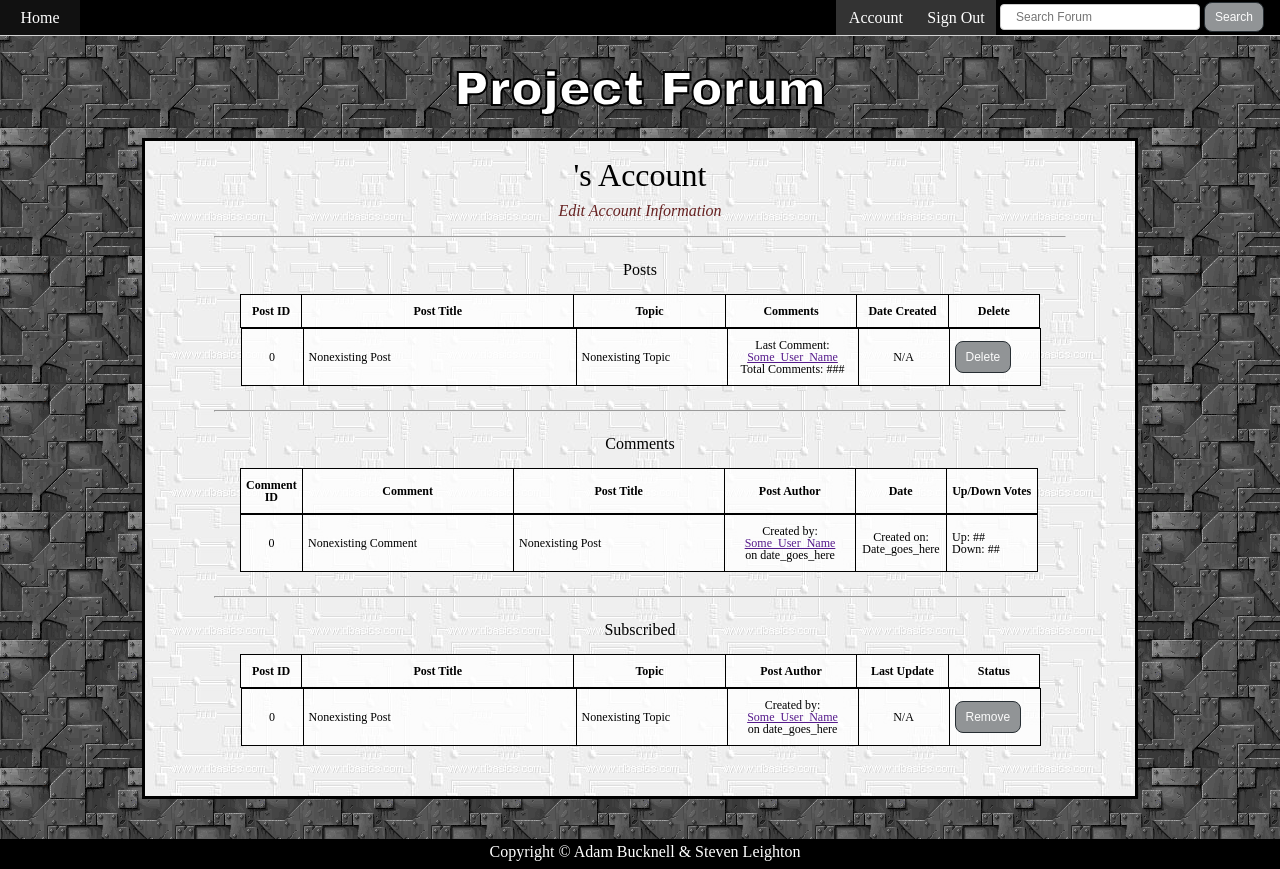
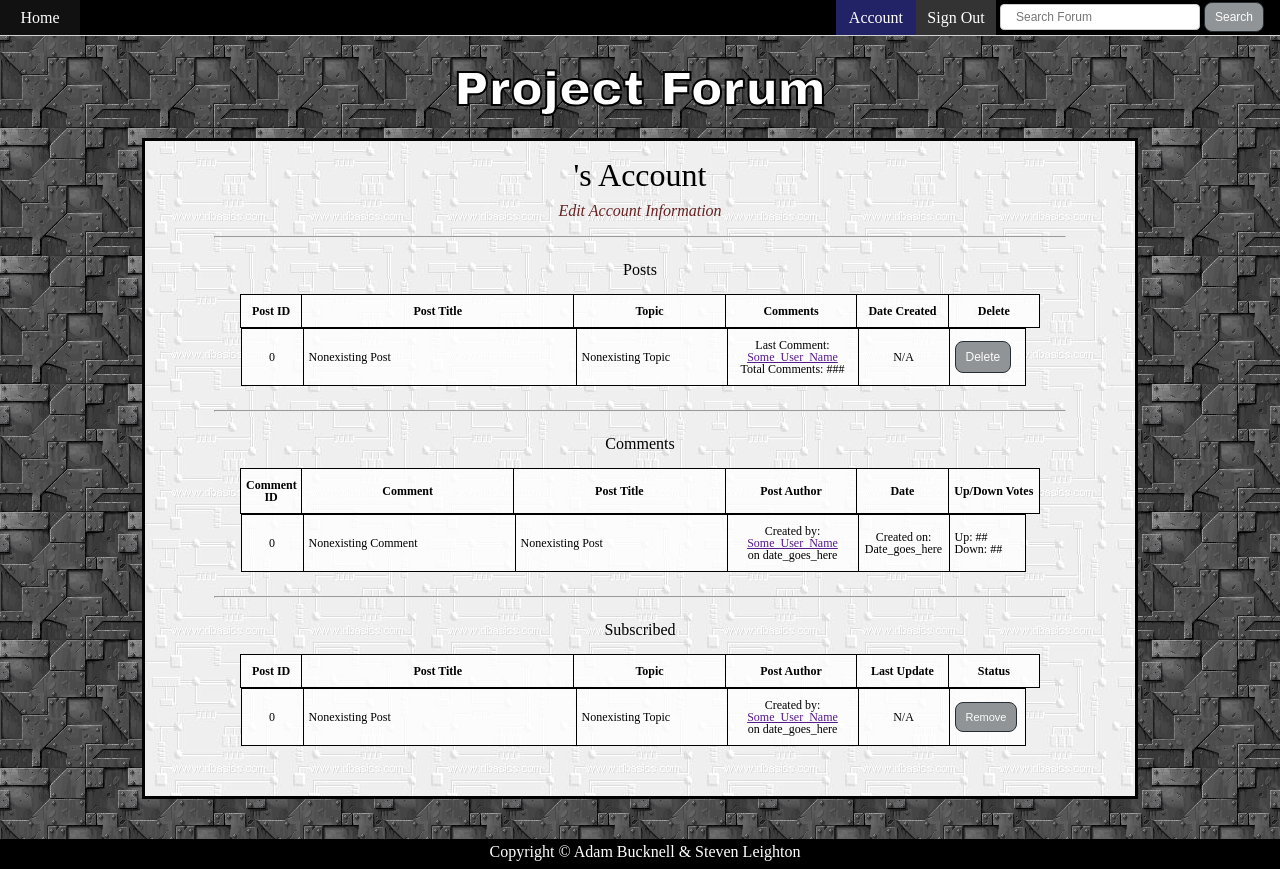
Before and after one commit to StevenLeighton1/ProjectForum, a PHP site: page /view-account.php in a window 1280 px wide. Run offline with PHP 8.4, Linux system fonts and the light colour scheme; the visitor is signed in with stand-in values (Sample User, id 1).

Commit message:
fixed the tables on view-account
Probably have to determine sizes when we change something in the table
as well.

```diff
--- a/html/account.php
+++ b/html/account.php
@@ -26,7 +26,7 @@
                 <input type="text" name="search" placeholder="Search Forum" style="float:right">
                     </li>
 
-            <li><a href="account.php">Register</a></li>
+            <li><a href="account.php" class="active">Register</a></li>
                 <form action="login_request.php" method="post">
                     <li><a><button type="submit" class="subBtn"></button>Sign In</a></li>
                     <li><input type="password" name="pass" placeholder="Password" style="float:right;width:8%;"></li>
--- a/html/css/outline.css
+++ b/html/css/outline.css
@@ -80,25 +80,34 @@ h1 a {
 .content table th, td {
     border: 1px solid #000;
     background: rgba(255, 255, 255, 0.8);
-    padding: 10px 5px;
     font-size: 12px;
     vertical-align:middle;
     text-align:center;
-    max-height:40px;
+    padding: 10px 5px;
 }
 
 .content table th {
     font-weight:bold;
     max-height:30px;
+
+}
+
+.content table td {
+    height:30px;
+    max-height:40px;
 }
 
 
-.content table .id {width:50px;}
-.content table .title {width:260px;}
-.content table .com {width:200px;}
-.content table .sub {width:140px;}
-.content table .other {width:80px;}
-.content table .lastPost {width:120px;}
+.content table tr{
+    max-width:800px;
+}
+
+.content table .id {width:50px;max-width:50px;}
+.content table .title {width:260px;max-width:260px;}
+.content table .com {width:200px;max-width:200px;}
+.content table .sub {width:140px;max-width:140px;}
+.content table .other {width:80px;max-width:80px;}
+.content table .lastPost {width:120px;max-width:120px;}
 
 .content table.scroll{
     width:800px;
--- a/html/view-account.php
+++ b/html/view-account.php
@@ -31,7 +31,7 @@
                     </li>
 
             <li><a href="logout.php">Sign Out</a></li>
-            <li><a href="view-account.php">Account</a></li>
+            <li><a href="view-account.php" class="active">Account</a></li>
 
             <li style="float:left"><a href="index.php">Home</a></li>
         </ul>
@@ -49,7 +49,7 @@
                     <!-- Start User's Posts Table -->
                     <table class="scroll">
                         <caption>Posts</caption>
-                        <thead style="display:table-header-group">
+                        <thead>
                             <tr>
                                 <th scope="col" class="id">Post ID</th>
                                 <th scope="col" class="title">Post Title </th>
@@ -64,26 +64,30 @@
                             <!-- Need to adjust the widths of the table columns at least once -->
                             <tr>
                                 <td style="width:51px">0</td>
-                                <td style="text-align:left; width:262px" >Nonexisting Post</td>
-                                <td style="text-align:left; width:140px">Nonexisting Topic</td>
-                                <td style="width:120px">
+                                <td style="width:262px;text-align:left">Nonexisting Post</td>
+                                <td class="sub" style="text-align:left">Nonexisting Topic</td>
+                                <td class="lastPost">
                                     Last Comment:
                                     <br><a href=""> Some_User_Name </a><br>
-                                    Total Comments: ### </td>
-                                <td style="width:80px">N/A</td>
-                                <td style="width:80px">
+                                    Total Comments: ###
+                                </td>
+                                <td class="other">N/A</td>
+                                <td class="other" style="width:65px">
                                     <button class="btn" style="float:left"  onclick="location.href='#'">Delete<btn>
                                         </td>
                             </tr>
 
                         </tbody>
                     </table>
-                    <!-- End User's Posts Table -->
+                        <!-- End User's Posts Table -->
+
                     <br>
                     <hr style="width:850px">
+
                     <!-- Start User's Comments Table -->
                     <table class="scroll">
                         <caption>Comments</caption>
+                        <thead>
                             <tr>
                                 <th scope="col" class="id">Comment ID</th>
                                 <th scope="col" class="com">Comment</th>
@@ -93,18 +97,18 @@
                                 <th scope="col" class="other">Up/Down Votes</th>
                                 <!-- Show delete if moderator or user
                                  else just show up/down votes
-
                                  may change this to last update too, don't know yet
                                  -->
                             <!--   <th scope="col" class="other">Delete</th> -->
                             </tr>
+                        </thead>
                         <tbody>
 
                             <!-- Need to adjust the widths of the table columns at least once -->
                             <tr>
                                 <td style="width:51px">0</td>
-                                <td style="text-align:left; width:200px" >Nonexisting Comment</td>
-                                <td style="text-align:left; width:200px" >Nonexisting Post</td>
+                                <td style="text-align:left; width:201px" >Nonexisting Comment</td>
+                                <td style="text-align:left; width:201px" >Nonexisting Post</td>
 
                                 <td style="width:120px">
                                     Created by:<br>
@@ -118,7 +122,7 @@
 
                                 <!-- Show delete if moderator or user
                                         else just show up/down votes-->
-                                <td style="width:80px; text-align:left">
+                                <td style="width:65px; text-align:left">
                                     <!--  <button class="btn" style="float:left"  onclick="location.href='#'">
                                      Delete<btn>  -->
                                     Up: ## <br>
@@ -134,7 +138,7 @@
                     <!-- Start User's Subscribed Table -->
                     <table class="scroll">
                         <caption>Subscribed</caption>
-                        <thead style="display:table-header-group">
+                        <thead >
                             <tr>
                                 <th scope="col" class="id">Post ID</th>
                                 <th scope="col" class="title">Post Title </th>
@@ -149,7 +153,7 @@
                             <!-- Need to adjust the widths of the table columns at least once -->
                             <tr>
                                 <td style="width:51px">0</td>
-                                <td style="text-align:left; width:262px" >Nonexisting Post</td>
+                                <td style="text-align:left;width:262px">Nonexisting Post</td>
                                 <td style="text-align:left;width:140px">Nonexisting Topic</td>
                                 <td style="width:120px">
                                     Created by:<br>
@@ -159,8 +163,8 @@
 
                                 <!-- If not your profile, will tell you if you are subscribed-->
                                 <!-- If your profile, you can unsubscribe-->
-                                <td style="width:80px">
-                                    <button class="btn" style="float:left" onclick="location.href='#'">
+                                <td style="width:65px">
+                                    <button class="btn" style="float:left;font-size:11px" onclick="location.href='#'">
                                         Remove <!--Follow--><btn>
                                 </td>
                             </tr>
```
